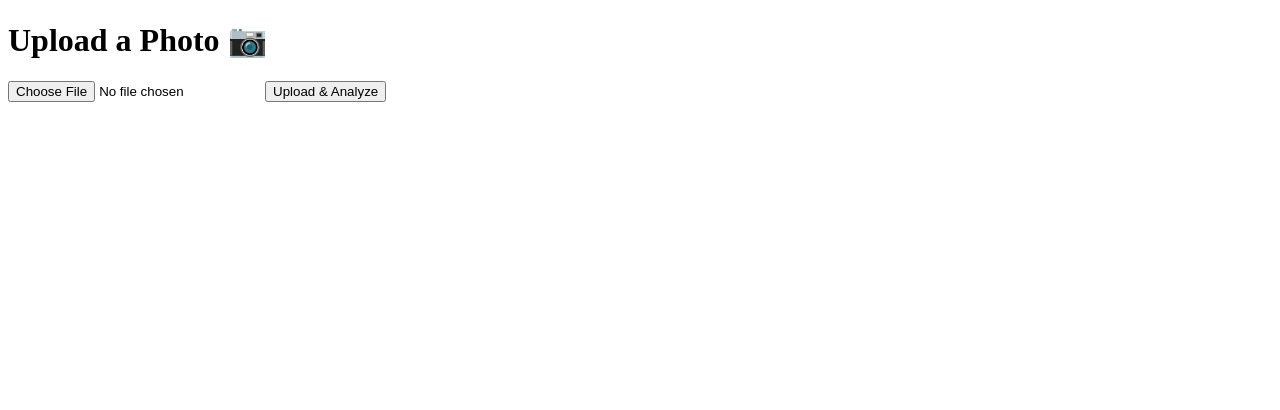
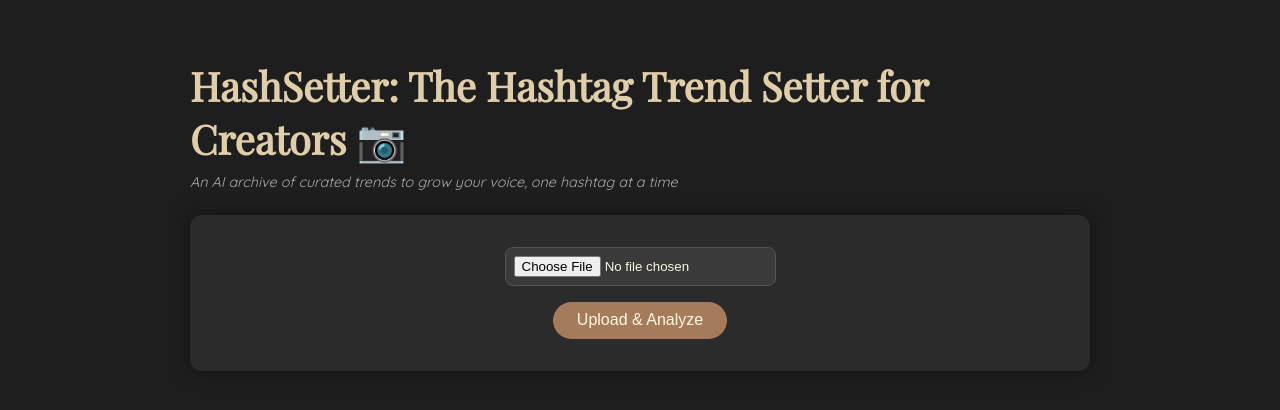
Before and after one commit to catastrxphic/HashSetter, a Flask app: page / in a window 1280 px wide. Shown: the top 410 px of the page. Run offline with Flask 3, Linux system fonts and the light colour scheme; parts of the project's set-up code (start-up, migrations or seed data) failed here and were passed over.

Commit message:
Finalized API hashtag suggestion and improved the frontend

```diff
--- a/app.py
+++ b/app.py
@@ -18,7 +18,13 @@ def upload_file():
 
         # 🔍 Analyze image and get top items
         labels = img_detection.analyze_image_wlabels(filepath)
-        hashtags = img_detection.match_labels_to_hashtags(labels)
+        hashtags = []
+
+        # get trending hashtags or suggested hashtags
+        for label in labels:
+            fallback = img_detection.match_labels_to_hashtags([label])
+            trending = img_detection.get_trending_hashtags_from_ritetag(label, fallback_hashtags=fallback)
+            hashtags.extend(trending)
 
         return render_template('upload.html', hashtags=hashtags, labels=labels)
 
--- a/img_detection.py
+++ b/img_detection.py
@@ -118,6 +118,8 @@ def analyze_image_wlabels(image_path, top_k = 5):
     Setp 2: Matching Top Labels to Hashtags
 
     This function will use previous output as input and map to its matching hashtags
+
+    Update: instead of using the hashmap, I will be using a connection to RiteTag to get trending hashtags
 """
 
 def match_labels_to_hashtags(labels):
@@ -127,3 +129,29 @@ def match_labels_to_hashtags(labels):
         hashtags.extend(hashtag_map.get(label, []))
 
     return hashtags
+
+def get_trending_hashtags_from_ritetag(keyword, fallback_hashtags=None, max_tags=5):
+    if not RITEKIT_API_KEY:
+        print("⚠️ Missing RiteTag API key.")
+        return fallback_hashtags or []
+
+    url = f"https://api.ritekit.com/v1/stats/hashtag-suggestions?text={keyword}&client_id={RITEKIT_API_KEY}"
+
+    try:
+        response = requests.get(url)
+        response.raise_for_status()
+        data = response.json()
+
+        hashtag_entries = data.get("data", [])  # <-- this was the key you missed
+
+        if not hashtag_entries:
+            print(f"No trending hashtags found for: {keyword}")
+            return fallback_hashtags or []
+
+        hashtags = [f"#{entry['tag']}" for entry in hashtag_entries[:max_tags]]
+        print(f"✅ Trending for '{keyword}': {hashtags}")
+        return hashtags
+
+    except Exception as e:
+        print(f"Error getting trending hashtags for '{keyword}': {e}")
+        return fallback_hashtags or []
--- a/templates/upload.html
+++ b/templates/upload.html
@@ -2,10 +2,100 @@
 <html lang="en">
 <head>
   <meta charset="UTF-8">
-    <title>Photo Hashtag Suggester</title>
+  <title>Hashtag Suggester ✨</title>
+  <link href="https://fonts.googleapis.com/css2?family=Playfair+Display&family=Quicksand:wght@400;500&display=swap" rel="stylesheet">
+  <style>
+    body {
+      background-color: #1e1e1e;
+      color: #fdf6e3;
+      font-family: 'Quicksand', sans-serif;
+      display: flex;
+      flex-direction: column;
+      align-items: center;
+      padding: 2rem;
+      margin: 0;
+    }
+
+    h1 {
+      font-family: 'Playfair Display', serif;
+      font-size: 2.5rem;
+      color: #e0cda9;
+      margin-bottom: 0.5rem;
+    }
+
+    h2 {
+      font-family: 'Playfair Display', serif;
+      font-size: 1.5rem;
+      color: #d8b4a0;
+      margin-top: 2rem;
+    }
+
+    form {
+      background-color: #2b2b2b;
+      padding: 2rem;
+      border-radius: 12px;
+      box-shadow: 0 0 20px rgba(0,0,0,0.4);
+      display: flex;
+      flex-direction: column;
+      align-items: center;
+      margin-top: 1.5rem;
+    }
+
+    input[type="file"] {
+      margin-bottom: 1rem;
+      color: #fdf6e3;
+      background-color: #3a3a3a;
+      padding: 0.5rem;
+      border-radius: 8px;
+      border: 1px solid #555;
+    }
+
+    button {
+      background-color: #a67b5b;
+      color: #fff8e1;
+      border: none;
+      padding: 0.6rem 1.5rem;
+      border-radius: 20px;
+      font-size: 1rem;
+      cursor: pointer;
+      transition: background 0.3s ease;
+    }
+
+    button:hover {
+      background-color: #8c5e3c;
+    }
+
+    ul {
+      list-style-type: none;
+      padding: 0;
+    }
+
+    li {
+      background-color: #2e2e2e;
+      margin: 0.4rem 0;
+      padding: 0.6rem 1rem;
+      border-radius: 10px;
+      border-left: 4px solid #d6b089;
+      font-size: 1rem;
+    }
+
+    .caption {
+      font-style: italic;
+      font-size: 0.9rem;
+      margin-top: 0.5rem;
+      color: #aaa;
+    }
+
+    .container {
+      max-width: 900px;
+      width: 100%;
+    }
+  </style>
 </head>
 <body>
-    <h1>Upload a Photo 📷</h1>
+  <div class="container">
+    <h1>HashSetter: The Hashtag Trend Setter for Creators 📷</h1>
+    <p class="caption">An AI archive of curated trends to grow your voice, one hashtag at a time</p>
 
     <form method="POST" enctype="multipart/form-data">
       <input type="file" name="photo" accept="image/*" required>
@@ -13,7 +103,7 @@
     </form>
 
     {% if labels %}
-        <h2>Detected Items:</h2>
+      <h2>🪞 Detected Items:</h2>
       <ul>
         {% for label in labels %}
           <li>{{ label }}</li>
@@ -22,12 +112,15 @@
     {% endif %}
 
     {% if hashtags %}
-        <h2>Suggested Hashtags:</h2>
+      <h2>📌 Suggested Hashtags:</h2>
       <ul>
         {% for hashtag in hashtags %}
           <li>{{ hashtag }}</li>
         {% endfor %}
       </ul>
+    {% elif labels %}
+      <p class="caption">No trending hashtags found — the algorithm might need a cup of tea 🫖</p>
     {% endif %}
+  </div>
 </body>
 </html>
```
Also changed, not shown: uploads/IMG_1308.jpeg (added), uploads/IMG_1351.jpeg (added), uploads/IMG_1385.jpeg (added), uploads/IMG_1393.jpeg (added). Lines whose indentation alone changed are shown as unchanged.
